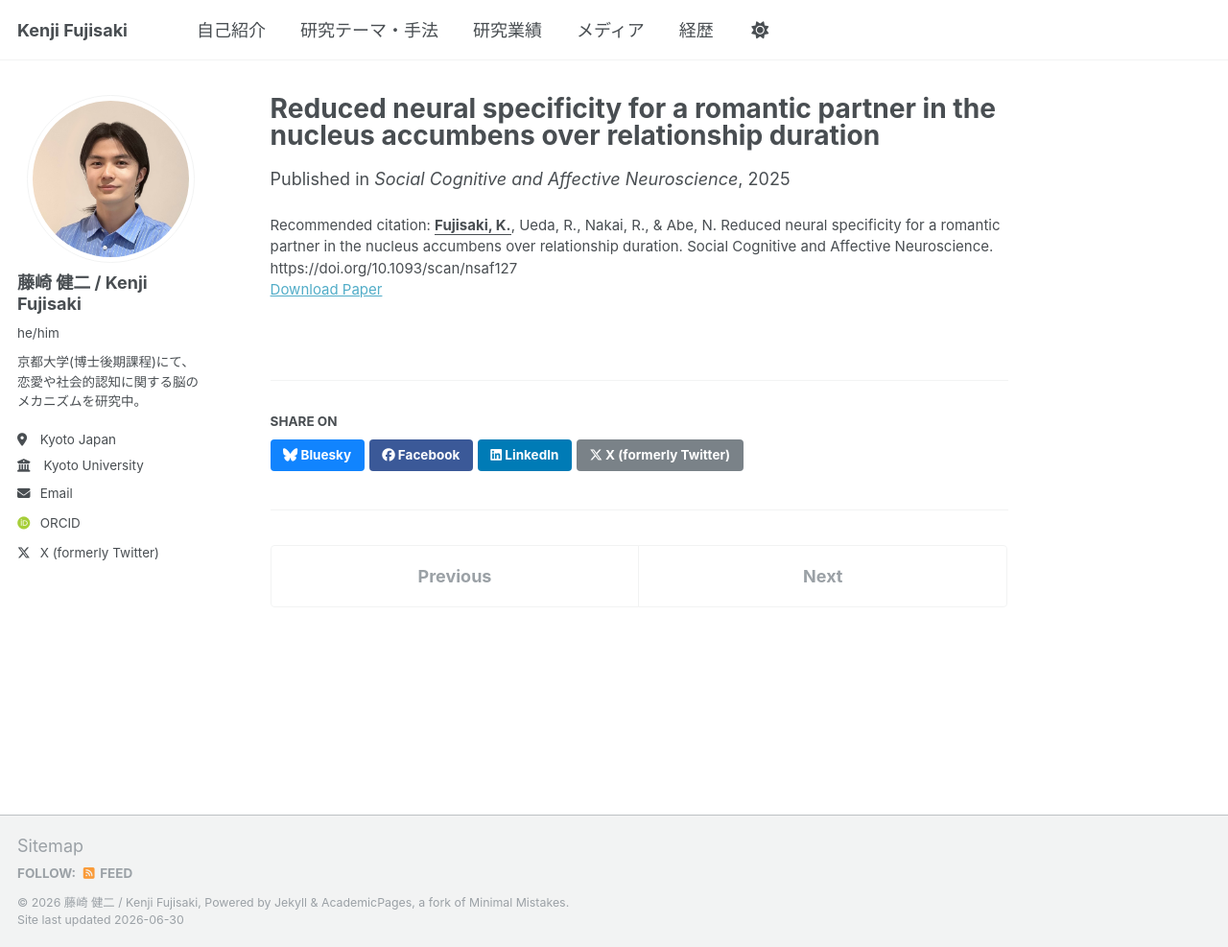
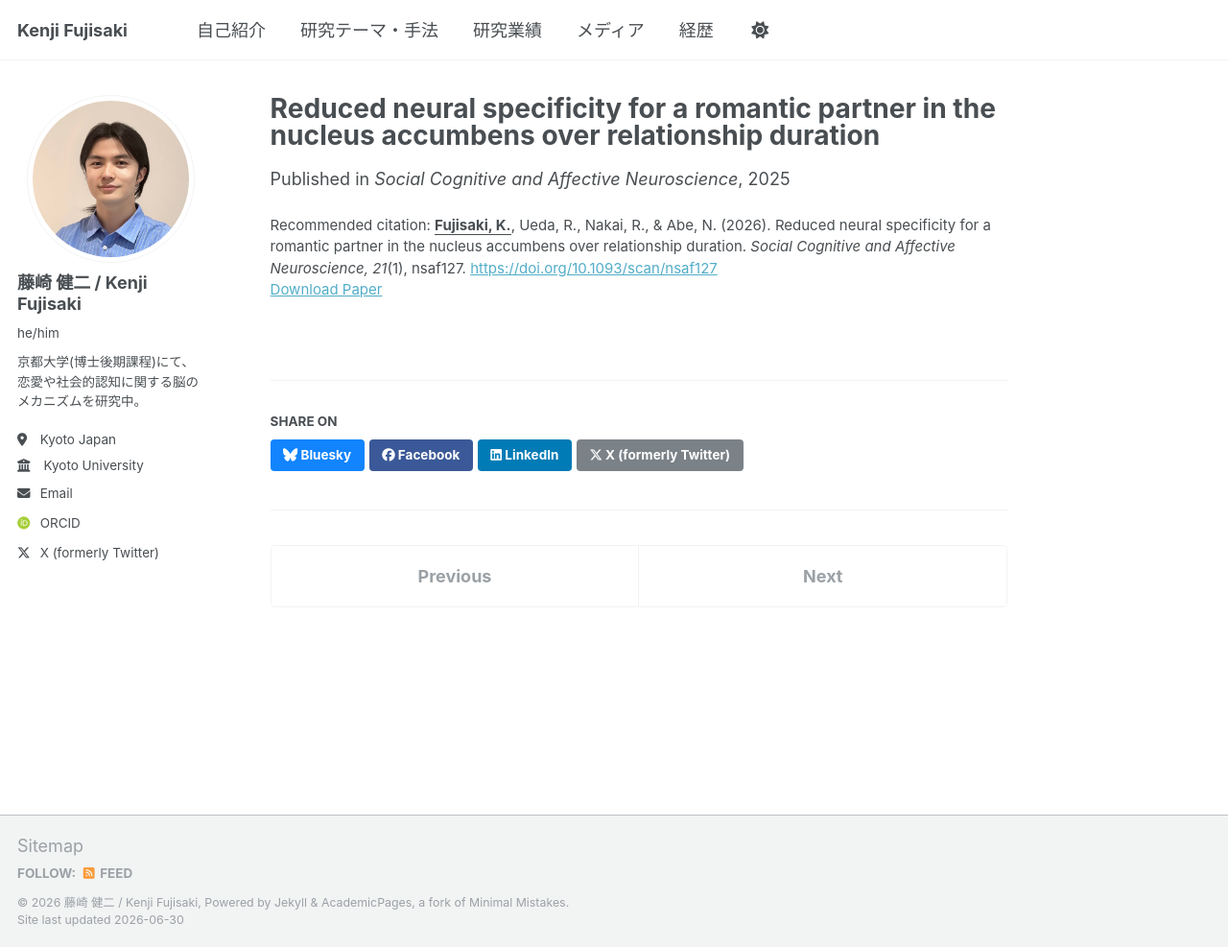
Before and after one commit to kenjifujisaki-research/kenjifujisaki-research.github.io, a Jekyll site: the page built from _publications/2026_SCAN.md, in a window 1280 px wide and 987 px high. Shown: the whole window at 96% size. Built offline with Jekyll 4.4.1, drawn with Linux system fonts in a browser that asks for light colours; some web fonts are replaced.

Commit message:
Update citation for 2026_SCAN publication

```diff
--- a/_publications/2025_SCAN.md
+++ b/_publications/2026_SCAN.md
@@ -7,5 +7,5 @@ permalink: /publication/2025_SCAN
 date: 2025-02-18
 venue: 'Social Cognitive and Affective Neuroscience'
 paperurl: 'https://doi.org/10.1093/scan/nsaf127'
-citation: '<strong><u>Fujisaki, K.</u></strong>, Ueda, R., Nakai, R., & Abe, N. Reduced neural specificity for a romantic partner in the nucleus accumbens over relationship duration. Social Cognitive and Affective Neuroscience. https://doi.org/10.1093/scan/nsaf127'
+citation: '<strong><u>Fujisaki, K.</u></strong>, Ueda, R., Nakai, R., & Abe, N. (2026). Reduced neural specificity for a romantic partner in the nucleus accumbens over relationship duration. <em>Social Cognitive and Affective Neuroscience, 21</em>(1), nsaf127. <a href="https://doi.org/10.1093/scan/nsaf127">https://doi.org/10.1093/scan/nsaf127</a>'
 ---
```
